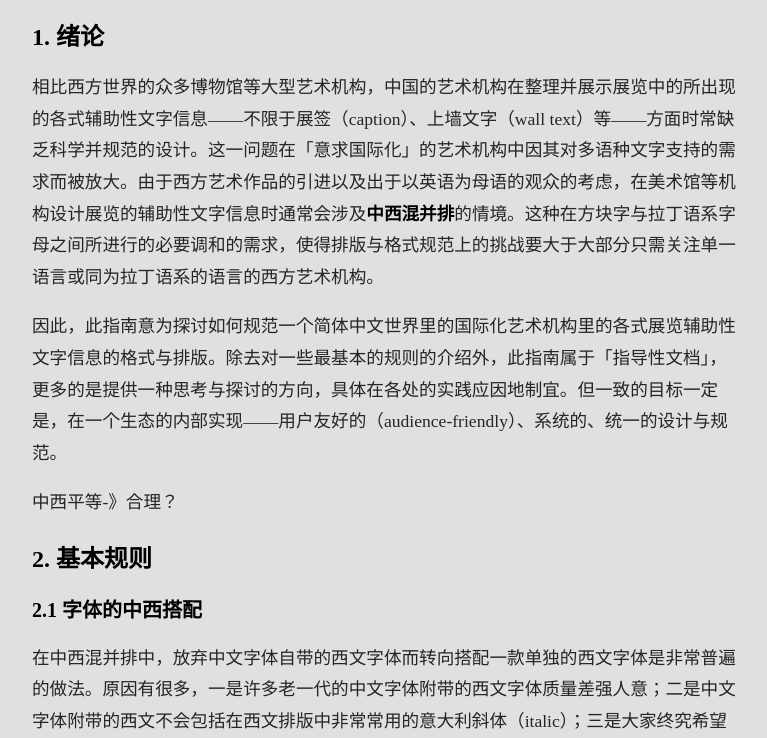
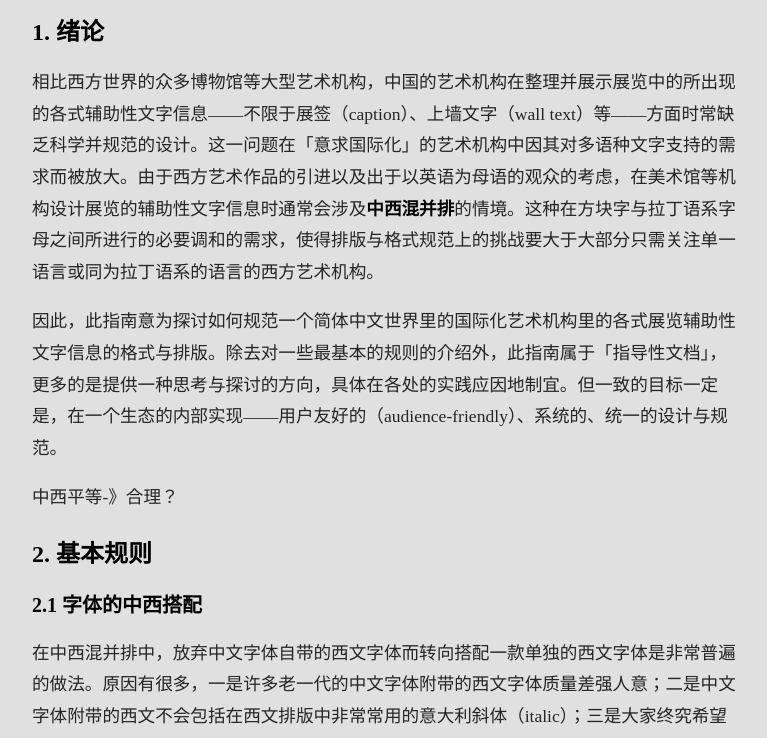
Before and after one commit to Zhruang/EXH-type-guidebook, a plain HTML site: page index.html in a window 1280 px wide. Shown: the part 98-836 px from the top of the page, without its empty margins (256-1023 px from the left). Drawn offline with Linux system fonts and the light colour scheme.

Commit message:
Update style.css

```diff
--- a/style.css
+++ b/style.css
@@ -6,9 +6,9 @@
   --BodyTextSize: calc( 1.1 * var(--BaseUnit));
   --PetitTitleSize: calc( 1.25 * var(--BaseUnit));
   --SubTitleSize: calc( 1.5 * var(--BaseUnit));
-  --BigTitleSize: calc( 2 * var(--BaseUnit));
+  --BigTitleSize: calc( 1.8 * var(--BaseUnit));
   --WeightR: 500;
-  --WeightB: 900;
+  --WeightB: 700;
   font-family: source-han-serif-sc, serif;
 }
 
```
